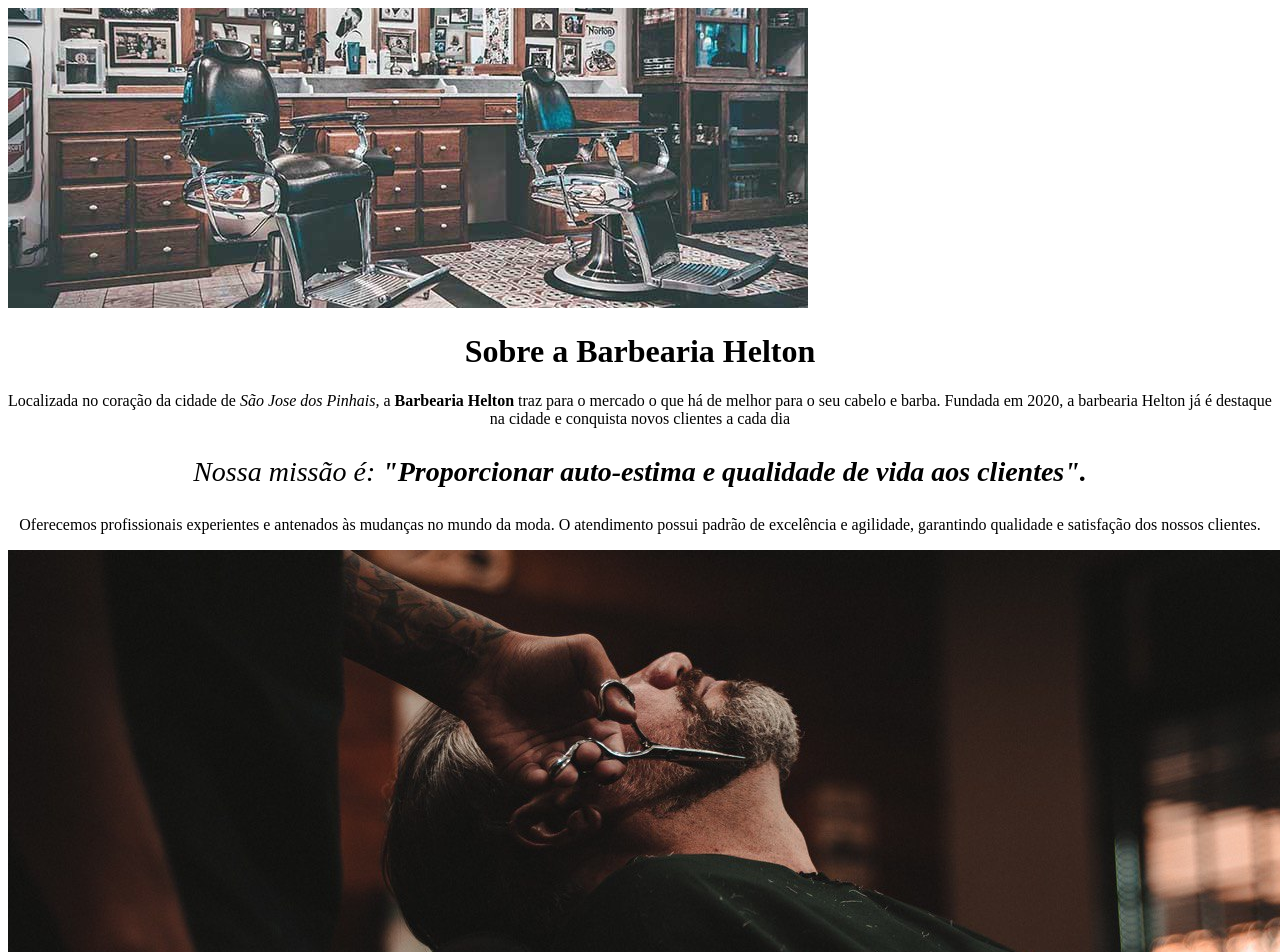
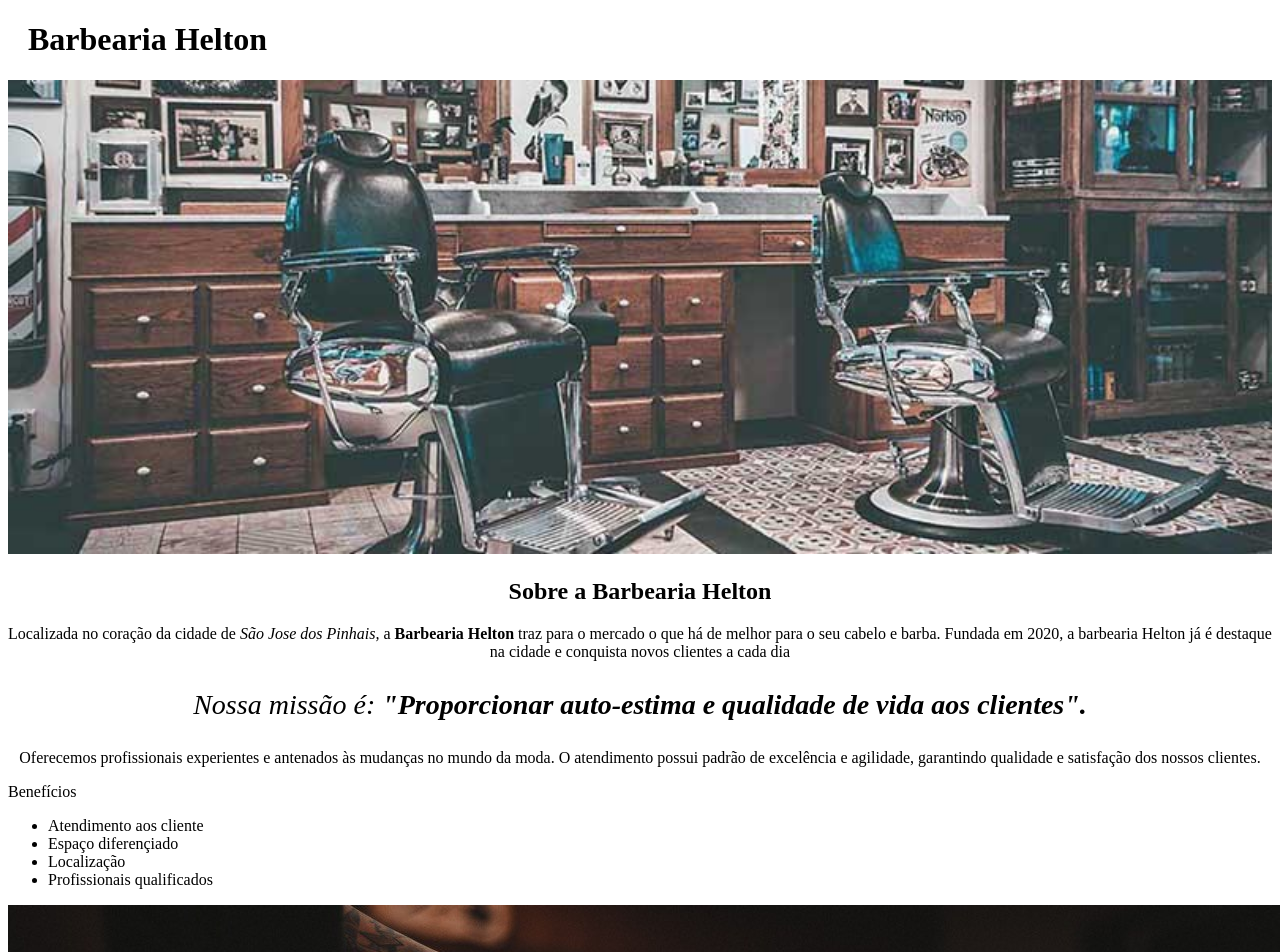
Before and after one commit to HeltonSaravia/Barbearia-Helton, a plain HTML site: page index.html in a window 1280 px wide. Shown: the top 952 px of the page. Drawn offline with Linux system fonts and the light colour scheme.

Commit message:
22/04/2024

```diff
--- a/index.html
+++ b/index.html
@@ -8,17 +8,32 @@
   <link href="style.css" rel="stylesheet" type="text/css" />
 </head>
 
-   <img src="banner.jpg">
+<body>
+  <header>
+    <h1 class="titulo-principal">Barbearia Helton</h1>
+  </header>
 
-<body>
-  <h1> Sobre a Barbearia Helton</h1>
+  <div class="principal">
+   <img id="banner" src="banner.jpg">
+  <h2 class="texto-centralizado"> Sobre a Barbearia Helton</h2>
 
   <p>Localizada no coração da cidade de <em>São Jose dos Pinhais,</em> a <strong>Barbearia Helton</strong> traz para o mercado o que há de melhor para o seu cabelo e barba. Fundada em 2020, a barbearia Helton já é destaque na cidade e conquista novos clientes a cada dia </p>
 
   <p id="missao"><em>Nossa missão é: <strong>"Proporcionar auto-estima e qualidade de vida aos clientes".</strong></em>
     <p>Oferecemos profissionais experientes e antenados às mudanças no mundo da moda. O atendimento possui padrão de excelência e agilidade, garantindo qualidade e satisfação dos nossos clientes.</p>
+  </div>
+   <div class="beneficios"
+  <h3 class="texto-centralizado">Benefícios</h3>
+
+  <ul>
+    <li>Atendimento aos cliente</li>
+    <li>Espaço diferençiado</li>
+    <li>Localização</li>
+    <li>Profissionais qualificados</li>
+  </ul>
 
   <img src="beneficios.jpg"
+    </div>
 </body>
 
 </html>
--- a/style.css
+++ b/style.css
@@ -1,6 +1,15 @@
-h1{
+#banner{
+  width: 100%;
+}
+
+.titulo-principal{
+  padding-left: 20px;
+}
+
+.texto-centralizado{
   text-align: center;
 }
+
 p {
   text-align: center;
 }
```
